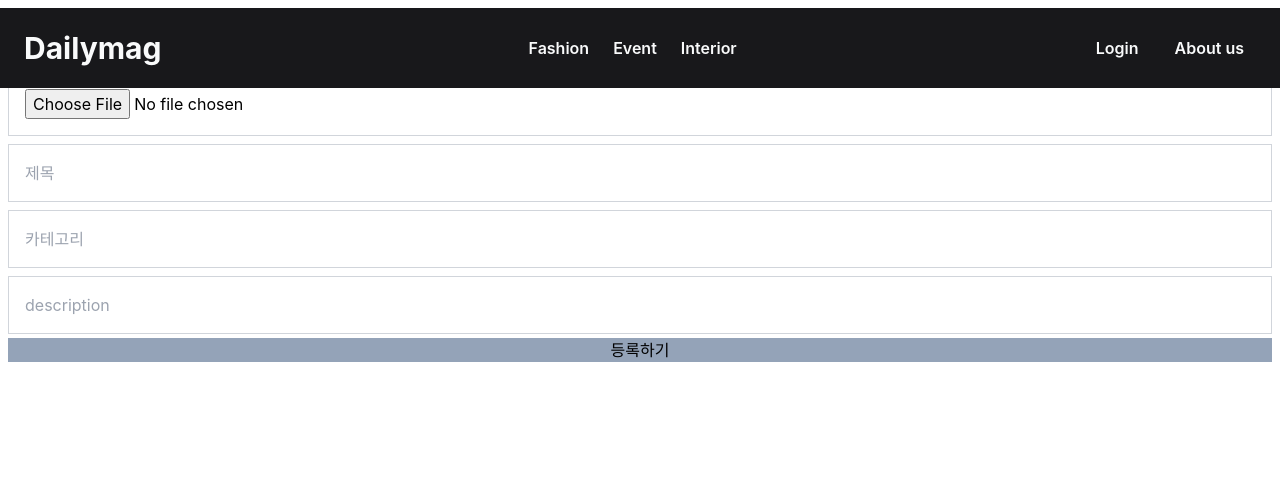
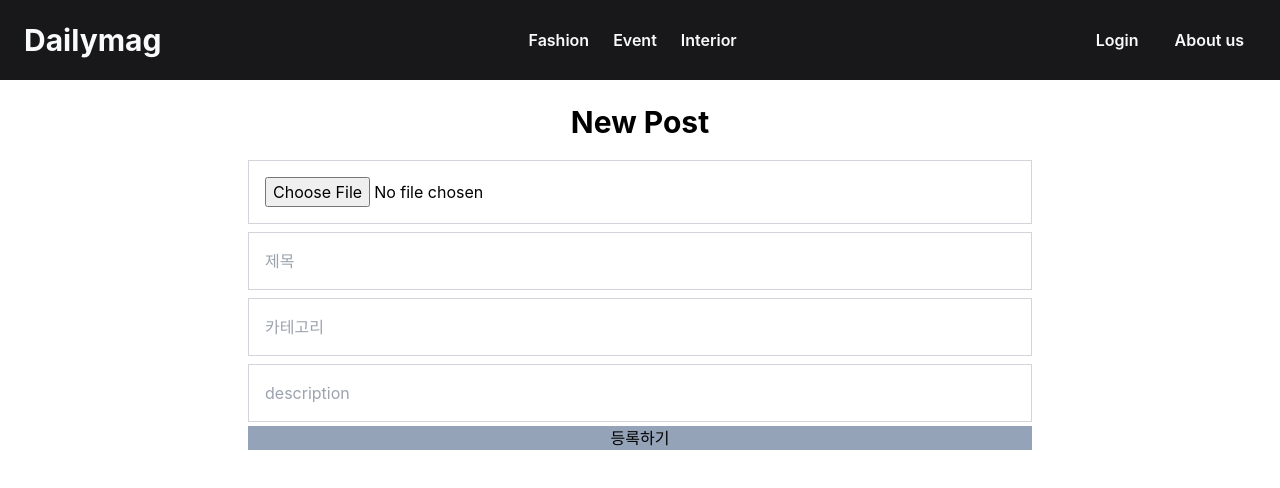
Before and after one commit to GyunHeee/Magazine, a React (Create React App) app: page /new in a window 1280 px wide. Shown: the top 488 px of the page. Built offline with nearby package versions, Linux system fonts and the light colour scheme; no server answers.

Commit message:
스타일링 수정 + readme

```diff
--- a/src/pages/NewPost.jsx
+++ b/src/pages/NewPost.jsx
@@ -35,8 +35,8 @@ export default function NewPost() {
   };
 
   return (
-    <section className="w-full text-center my-2">
-      <h1 className="text-3xl font-bold py-2 mb-2">New Post</h1>
+    <section className="w-full text-center p-12 max-w-4xl m-auto">
+      <h1 className="text-3xl font-bold py-2 mb-2 my-12">New Post</h1>
       {success && <p className="text-xl font-bold my-2">{success}</p>}
       {file && (
         <img
```
Also changed, not shown: 1 other file (tests, documents, lock files or other folders).
